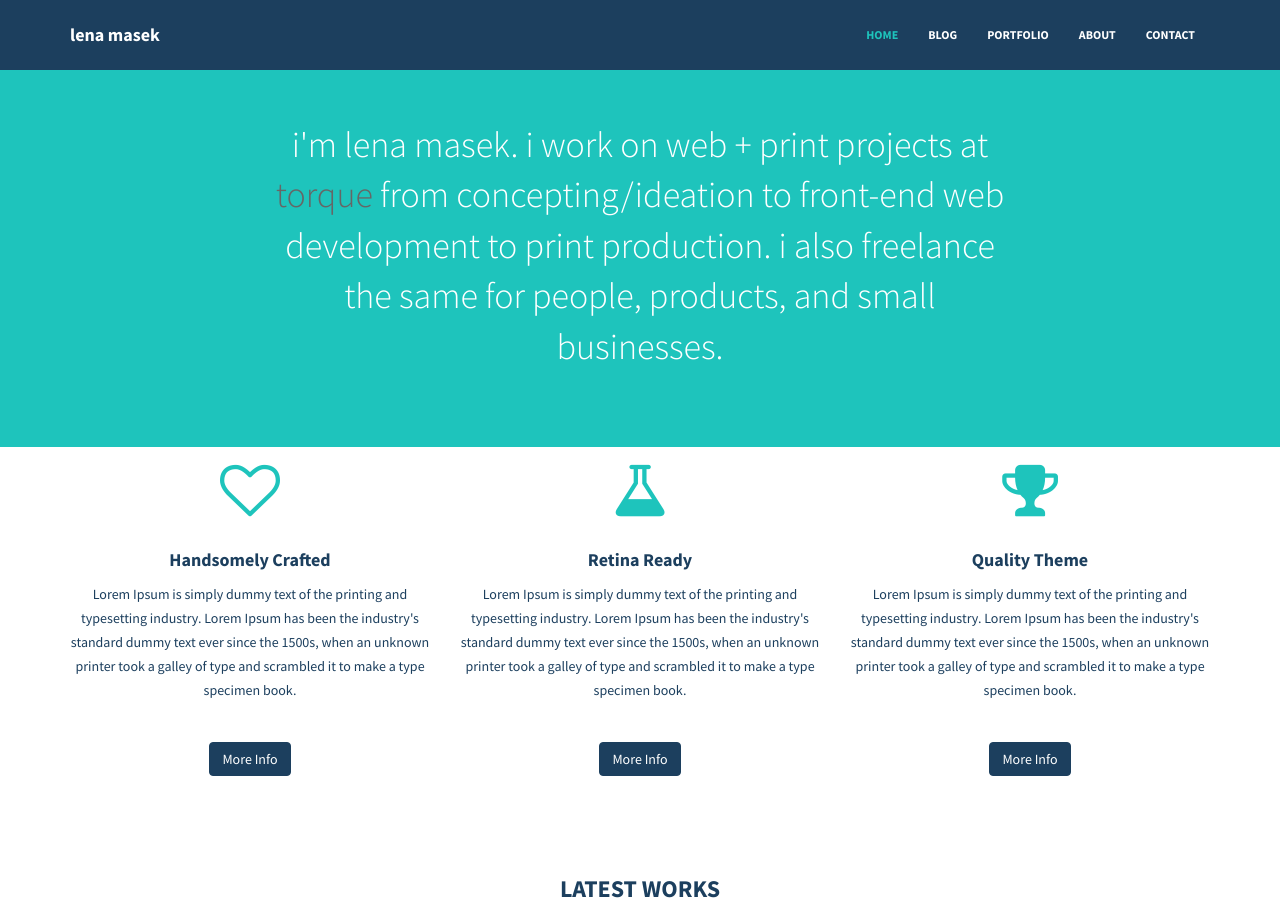
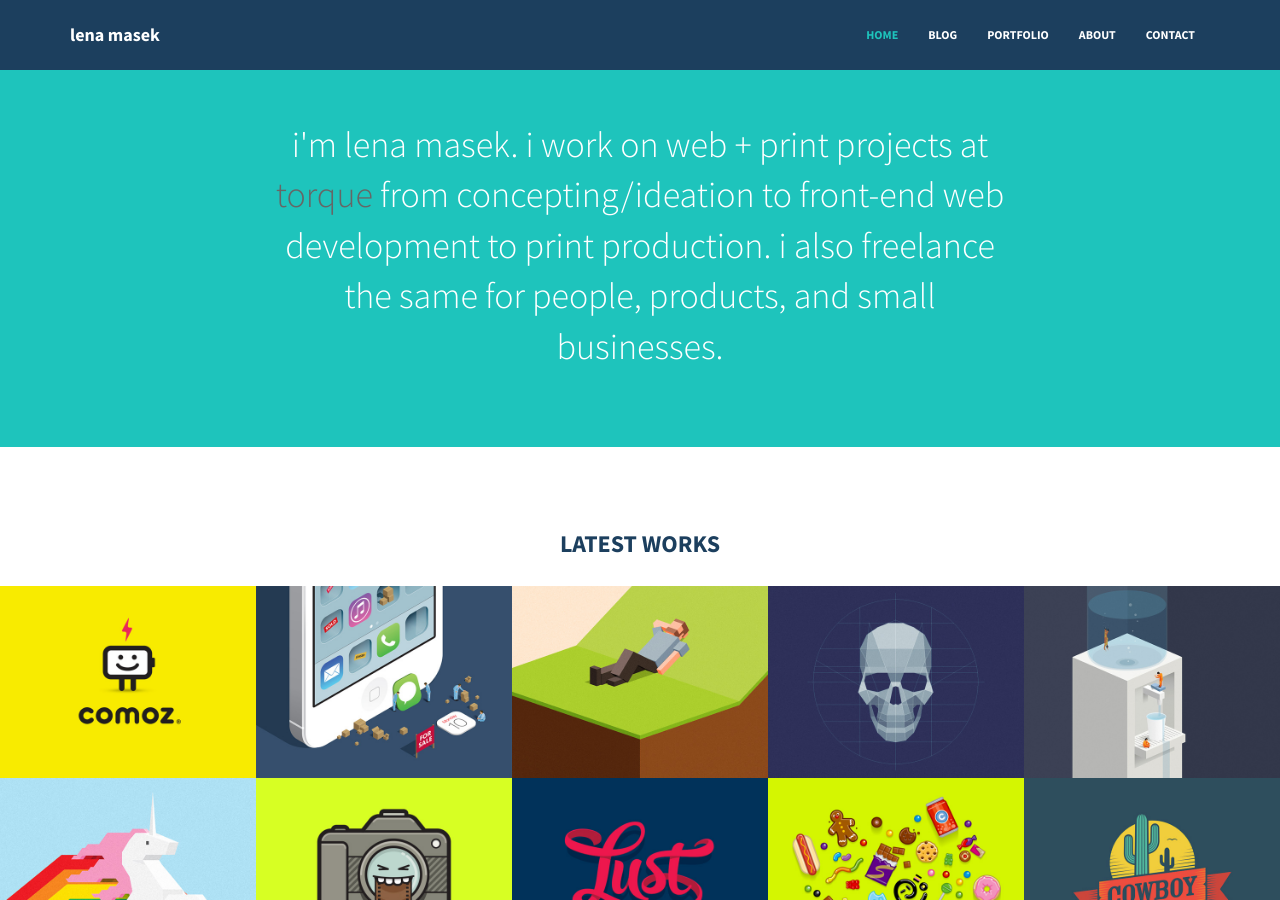
Before and after one commit to lenamasek/lenamasek.github.io, a Jekyll site: the page built from index.html, in a window 1280 px wide and 900 px high. Built offline with Jekyll 4.4.1, drawn with Linux system fonts in a browser that asks for light colours; nearby versions of some CDN libraries.

Commit message:
hiding 3 column services from main page

```diff
--- a/index.html
+++ b/index.html
@@ -27,9 +27,9 @@ permalink: /
                 <p><br/><a href="#" class="btn btn-theme">More Info</a></p>
             </div>
         </div>
-    </div><! --/container -->
-</div><! --/service -->
-<!-- HIDING 3-COLUMN SERVICES ================ -->
+    </div> //container
+</div> //service
+HIDING 3-COLUMN SERVICES ================ -->
 
 
 {% include portfolio.html title="LATEST WORKS" limit=10 %}
```
Also changed, not shown: other parts of index.html (+1 -1 lines).
